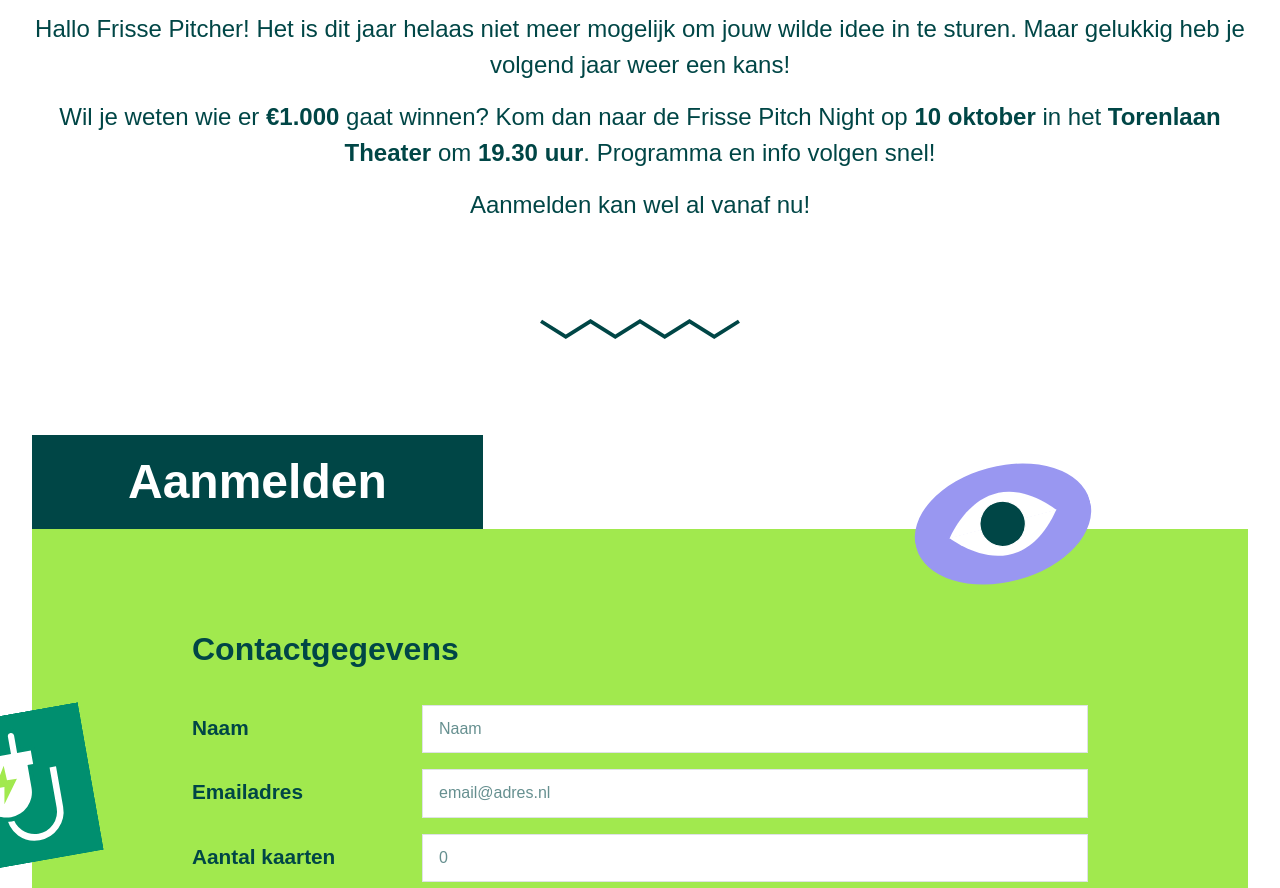
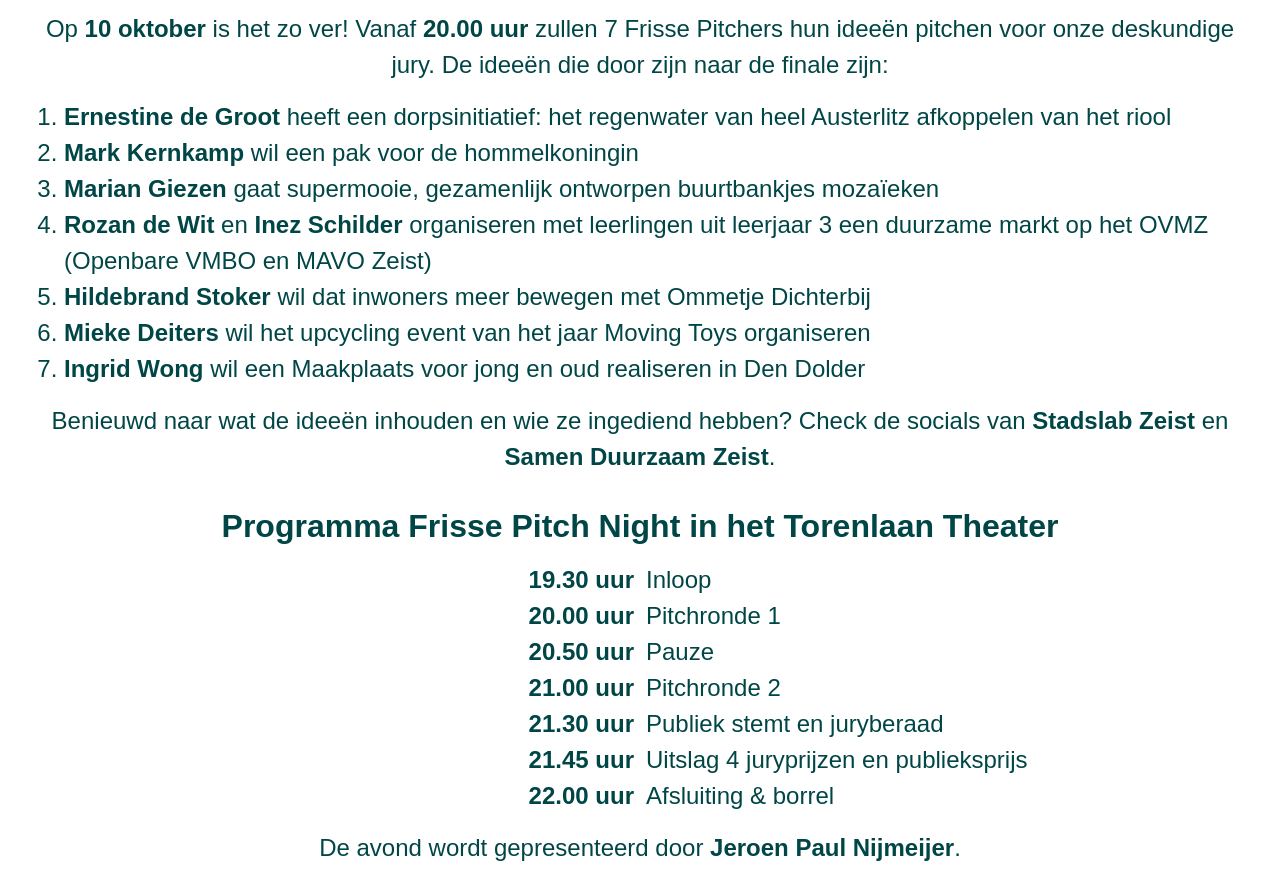
Before and after one commit to Rubenoo/defrissepitch, a React (Vite) app: page / in a window 1280 px wide. Shown: the part 1020-1908 px from the top of the page. Built offline with nearby package versions, Linux system fonts and the light colour scheme; a web font is replaced by a local one.

Commit message:
Opzet teksuele wijzigingen

```diff
--- a/src/components/DeFrissePitch/DeFrissePitch.tsx
+++ b/src/components/DeFrissePitch/DeFrissePitch.tsx
@@ -4,18 +4,94 @@ import Divider from "../Divider/Divider.tsx";
 const DeFrissePitch: React.FunctionComponent = () => {
   return (
     <section className="align-items-center">
-      <h3>De Frisse Pitch</h3>
+      <h3>De Frisse Pitch Night</h3>
       <p className="pitch">
-        Hallo Frisse Pitcher! Het is dit jaar helaas niet meer mogelijk om jouw
-        wilde idee in te sturen. Maar gelukkig heb je volgend jaar weer een
-        kans!
+        Op <b>10 oktober</b> is het zo ver! Vanaf <b>20.00 uur</b> zullen 7
+        Frisse Pitchers hun ideeën pitchen voor onze deskundige jury. De ideeën
+        die door zijn naar de finale zijn:
+      </p>
+      <div className="pitch pitch-list-container">
+        <ol>
+          <li>
+            <b>Ernestine de Groot</b> heeft een dorpsinitiatief: het regenwater
+            van heel Austerlitz afkoppelen van het riool
+          </li>
+          <li>
+            <b>Mark Kernkamp</b> wil een pak voor de hommelkoningin
+          </li>
+          <li>
+            <b>Marian Giezen</b> gaat supermooie, gezamenlijk ontworpen
+            buurtbankjes mozaïeken
+          </li>
+          <li>
+            <b>Rozan de Wit</b> en <b>Inez Schilder</b> organiseren met
+            leerlingen uit leerjaar 3 een duurzame markt op het OVMZ (Openbare
+            VMBO en MAVO Zeist)
+          </li>
+          <li>
+            <b>Hildebrand Stoker</b> wil dat inwoners meer bewegen met Ommetje
+            Dichterbij
+          </li>
+          <li>
+            <b>Mieke Deiters</b> wil het upcycling event van het jaar Moving
+            Toys organiseren
+          </li>
+          <li>
+            <b>Ingrid Wong</b> wil een Maakplaats voor jong en oud realiseren in
+            Den Dolder
+          </li>
+        </ol>
+      </div>
+      <p className="pitch">
+        Benieuwd naar wat de ideeën inhouden en wie ze ingediend hebben? Check
+        de socials van <b>Stadslab Zeist</b> en <b>Samen Duurzaam Zeist</b>.
+      </p>
+      <h4 id="programma">
+        Programma Frisse Pitch Night in het Torenlaan Theater
+      </h4>
+      <p className="pitch pitch-container">
+        <p>
+          <b>19.30 uur</b>
+        </p>
+        <p>Inloop</p>
+        <p>
+          <b>20.00 uur</b>
+        </p>
+        <p>Pitchronde 1</p>
+        <p>
+          <b>20.50 uur</b>
+        </p>
+        <p>Pauze</p>
+        <p>
+          <b>21.00 uur</b>
+        </p>
+        <p>Pitchronde 2</p>
+        <p>
+          <b>21.30 uur</b>
+        </p>
+        <p>Publiek stemt en juryberaad</p>
+        <p>
+          <b>21.45 uur</b>
+        </p>
+        <p>Uitslag 4 juryprijzen en publieksprijs </p>
+        <p>
+          <b>22.00 uur</b>
+        </p>
+        <p>Afsluiting & borrel</p>
       </p>
       <p className="pitch">
-        Wil je weten wie er <b>€1.000</b> gaat winnen? Kom dan naar de Frisse
-        Pitch Night op <b>10 oktober</b> in het <b>Torenlaan Theater</b> om{" "}
-        <b>19.30 uur</b>. Programma en info volgen snel!
+        De avond wordt gepresenteerd door <b>Jeroen Paul Nijmeijer</b>.
       </p>
-      <p className="pitch">Aanmelden kan wel al vanaf nu!</p>
+      <p className="pitch">
+        De jury bestaat uit: <b>Hamta Maftun</b> (Samen Duurzaam Zeist),{" "}
+        <b>Michael van Dolder</b> (Biga Groep), <b>Bo Hendriksen</b> (Gemeente
+        Zeist) en <b>Najima Tahouna</b> (Krachtvrouwen Zeist).
+      </p>
+      <p className="pitch">
+        Wil jij dat jouw favoriet de publieksprijs van <b>€1.000</b> wint? Kom
+        dan ook op <b>10 oktober</b> en breng jouw stem uit! Aanmelden kan via
+        het formulier.
+      </p>
       <Divider />
     </section>
   );
--- a/src/components/DeFrissePitch/styles.scss
+++ b/src/components/DeFrissePitch/styles.scss
@@ -3,9 +3,17 @@ h3 {
   font-size: 3em;
   margin-block: 4em 0.5em;
   @media (max-width: 992px) {
-    grid-template-columns: 1fr;
     margin-block: 1em 0.5em;
     font-size: 2em;
+  }
+}
+
+h4 {
+  color: var(--donker-groen);
+  font-size: 2em;
+  margin-block: 1em 0.5em;
+  @media (max-width: 992px) {
+    font-size: 1.4em;
   }
 }
 
@@ -23,4 +31,19 @@ h3 {
   &:last-of-type {
     margin-bottom: 0;
   }
+  &-list-container {
+    text-align: start;
+  }
+  &-container {
+    display: grid;
+    grid-template-columns: 1fr 1fr;
+    grid-column-gap: 0.5em;
+    text-align: end;
+    p {
+      margin-block-end: 0;
+    }
+    > :nth-child(even) {
+      text-align: start;
+    }
+  }
 }
--- a/src/components/Header/Header.tsx
+++ b/src/components/Header/Header.tsx
@@ -49,6 +49,15 @@ const Header: React.FunctionComponent = () => {
                   <button
                     className="nav-link"
                     data-bs-dismiss="offcanvas"
+                    onClick={handleClick("programma")}
+                  >
+                    Programma
+                  </button>
+                </li>
+                <li className="nav-item">
+                  <button
+                    className="nav-link"
+                    data-bs-dismiss="offcanvas"
                     onClick={handleClick("veelgesteldevragen")}
                   >
                     Veelgestelde vragen
```
